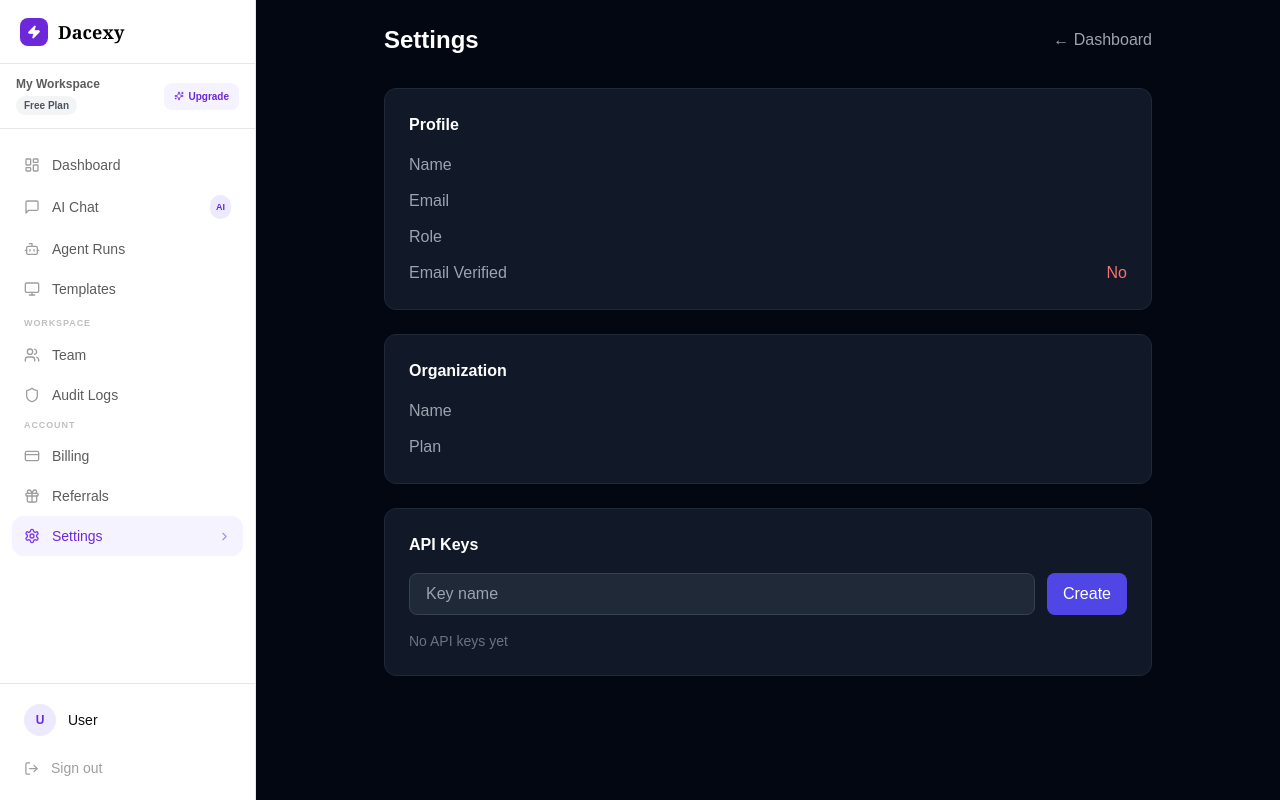
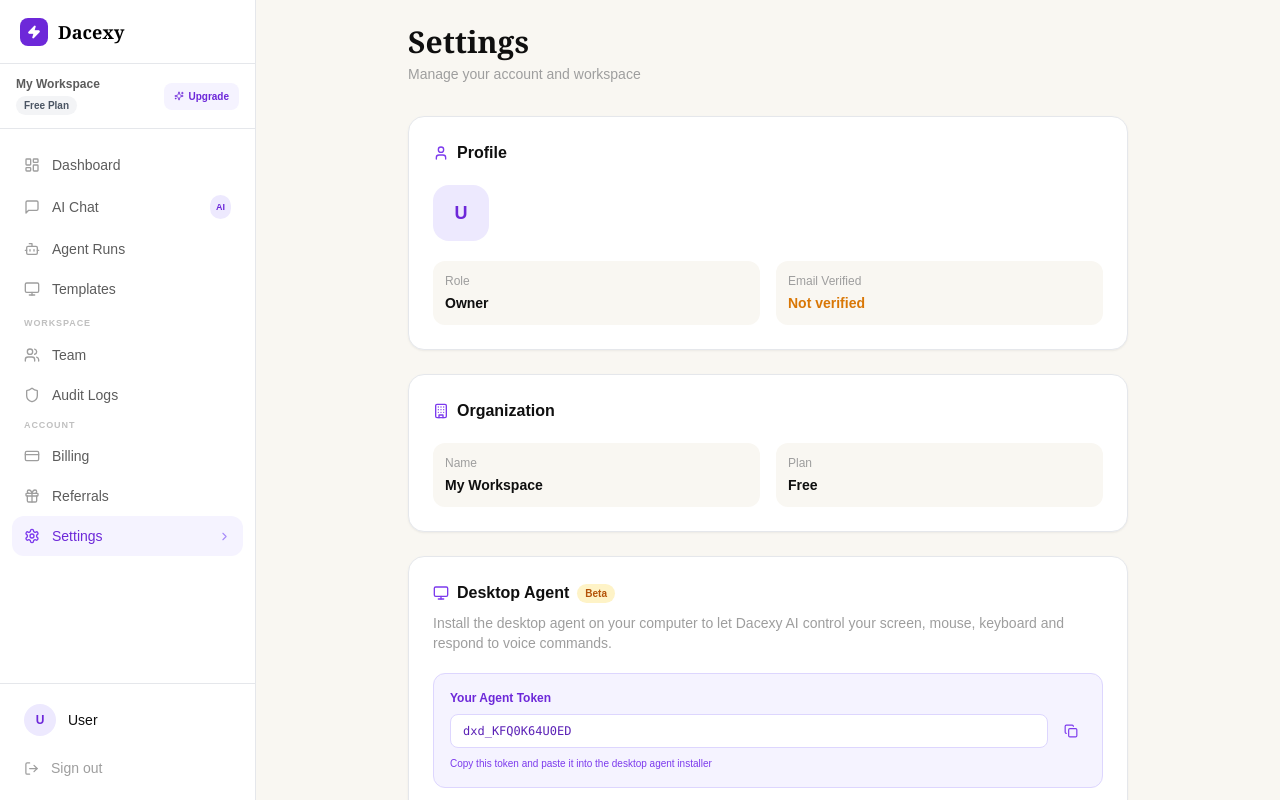
Before and after one commit to dacexyai/Dacexy-frontend, a Next.js app: page /settings in a window 1280 px wide. Before the commit this address had no page. Built offline with nearby package versions, Linux system fonts and the light colour scheme; no server answers.

Commit message:
Update page.tsx

```diff
--- a/src/app/settings/page.tsx
+++ b/src/app/settings/page.tsx
@@ -1,124 +1,209 @@
-
-
-"use client";
-import { useState, useEffect } from "react";
-import { useRouter } from "next/navigation";
-import { useAuthStore } from "@/lib/store";
-import { orgs } from "@/lib/api";
+'use client'
+import { useState, useEffect } from 'react'
+import { useAuthStore } from '@/lib/store'
+import { orgs } from '@/lib/api'
+import { getInitials, cn } from '@/lib/utils'
+import { Copy, Check, Plus, Monitor, Download, Key, User, Building } from 'lucide-react'
 
 export default function SettingsPage() {
-  const router = useRouter();
-  const { user, org, isAuthenticated } = useAuthStore();
-  const [apiKeys, setApiKeys] = useState<any[]>([]);
-  const [newKeyName, setNewKeyName] = useState("");
-  const [newKey, setNewKey] = useState("");
-  const [loading, setLoading] = useState(false);
+  const { user, org } = useAuthStore()
+  const [apiKeys, setApiKeys] = useState<any[]>([])
+  const [newKeyName, setNewKeyName] = useState('')
+  const [newKey, setNewKey] = useState('')
+  const [loading, setLoading] = useState(false)
+  const [copied, setCopied] = useState(false)
+  const [agentToken] = useState('dxd_' + Math.random().toString(36).slice(2, 18).toUpperCase())
 
   useEffect(() => {
-    if (!isAuthenticated) { router.push("/login"); return; }
-    orgs.listApiKeys().then(setApiKeys).catch(() => {});
-  }, [isAuthenticated]);
+    orgs.listApiKeys().then(setApiKeys).catch(() => {})
+  }, [])
 
   async function createKey() {
-    if (!newKeyName.trim()) return;
-    setLoading(true);
+    if (!newKeyName.trim()) return
+    setLoading(true)
     try {
-      const data = await orgs.createApiKey(newKeyName);
-      setNewKey(data.key);
-      setNewKeyName("");
-      orgs.listApiKeys().then(setApiKeys).catch(() => {});
+      const data = await orgs.createApiKey(newKeyName)
+      setNewKey(data.key)
+      setNewKeyName('')
+      orgs.listApiKeys().then(setApiKeys).catch(() => {})
     } catch (err: any) {
-      alert(err.message);
-    } finally {
-      setLoading(false);
+      alert(err.message)
+    } finally { setLoading(false) }
   }
+
+  function copyText(text: string) {
+    navigator.clipboard.writeText(text)
+    setCopied(true)
+    setTimeout(() => setCopied(false), 2000)
   }
 
   return (
-    <div className="min-h-screen bg-gray-950 p-6">
-      <div className="max-w-3xl mx-auto">
-        <div className="flex items-center justify-between mb-8">
-          <h1 className="text-2xl font-bold text-white">Settings</h1>
-          <button onClick={() => router.push("/dashboard")} className="text-gray-400 hover:text-white transition">
-            ← Dashboard
-          </button>
+    <div className="p-6 max-w-3xl mx-auto">
+      <div className="mb-8">
+        <h1 className="font-serif text-3xl font-semibold text-[#0F0F0F] mb-1">Settings</h1>
+        <p className="text-sm text-[#9E9E9E]">Manage your account and workspace</p>
       </div>
 
-        <div className="bg-gray-900 border border-gray-800 rounded-xl p-6 mb-6">
-          <h2 className="text-white font-semibold mb-4">Profile</h2>
-          <div className="space-y-3">
-            <div className="flex justify-between">
-              <span className="text-gray-400">Name</span>
-              <span className="text-white">{user?.full_name}</span>
+      {/* Profile */}
+      <div className="bg-white border border-black/6 rounded-2xl p-6 shadow-soft mb-6">
+        <div className="flex items-center gap-2 mb-5">
+          <User size={16} className="text-violet-600" />
+          <h2 className="font-semibold text-[#0F0F0F]">Profile</h2>
         </div>
-            <div className="flex justify-between">
-              <span className="text-gray-400">Email</span>
-              <span className="text-white">{user?.email}</span>
+        <div className="flex items-center gap-4 mb-5">
+          <div className="w-14 h-14 rounded-2xl bg-violet-100 flex items-center justify-center text-violet-700 text-lg font-bold">
+            {user ? getInitials(user.full_name) : 'U'}
           </div>
-            <div className="flex justify-between">
-              <span className="text-gray-400">Role</span>
-              <span className="text-white capitalize">{user?.role}</span>
+          <div>
+            <p className="font-semibold text-[#0F0F0F]">{user?.full_name}</p>
+            <p className="text-sm text-[#9E9E9E]">{user?.email}</p>
           </div>
-            <div className="flex justify-between">
-              <span className="text-gray-400">Email Verified</span>
-              <span className={user?.is_verified ? "text-green-400" : "text-red-400"}>
-                {user?.is_verified ? "Yes" : "No"}
-              </span>
+        </div>
+        <div className="grid grid-cols-2 gap-4">
+          <div className="bg-[#F9F7F2] rounded-xl p-3">
+            <p className="text-xs text-[#9E9E9E] mb-1">Role</p>
+            <p className="text-sm font-semibold text-[#0F0F0F] capitalize">{user?.role || 'owner'}</p>
+          </div>
+          <div className="bg-[#F9F7F2] rounded-xl p-3">
+            <p className="text-xs text-[#9E9E9E] mb-1">Email Verified</p>
+            <p className={cn('text-sm font-semibold', user?.is_verified ? 'text-green-600' : 'text-amber-600')}>
+              {user?.is_verified ? 'Verified ✓' : 'Not verified'}
+            </p>
           </div>
         </div>
       </div>
 
-        <div className="bg-gray-900 border border-gray-800 rounded-xl p-6 mb-6">
-          <h2 className="text-white font-semibold mb-4">Organization</h2>
-          <div className="space-y-3">
-            <div className="flex justify-between">
-              <span className="text-gray-400">Name</span>
-              <span className="text-white">{org?.name}</span>
+      {/* Organization */}
+      <div className="bg-white border border-black/6 rounded-2xl p-6 shadow-soft mb-6">
+        <div className="flex items-center gap-2 mb-5">
+          <Building size={16} className="text-violet-600" />
+          <h2 className="font-semibold text-[#0F0F0F]">Organization</h2>
         </div>
-            <div className="flex justify-between">
-              <span className="text-gray-400">Plan</span>
-              <span className="text-white capitalize">{org?.plan_tier}</span>
+        <div className="grid grid-cols-2 gap-4">
+          <div className="bg-[#F9F7F2] rounded-xl p-3">
+            <p className="text-xs text-[#9E9E9E] mb-1">Name</p>
+            <p className="text-sm font-semibold text-[#0F0F0F]">{(org as any)?.name || 'My Workspace'}</p>
+          </div>
+          <div className="bg-[#F9F7F2] rounded-xl p-3">
+            <p className="text-xs text-[#9E9E9E] mb-1">Plan</p>
+            <p className="text-sm font-semibold text-[#0F0F0F] capitalize">{(org as any)?.plan_tier || 'Free'}</p>
           </div>
         </div>
       </div>
 
-        <div className="bg-gray-900 border border-gray-800 rounded-xl p-6">
-          <h2 className="text-white font-semibold mb-4">API Keys</h2>
+      {/* Desktop Agent */}
+      <div className="bg-white border border-black/6 rounded-2xl p-6 shadow-soft mb-6">
+        <div className="flex items-center gap-2 mb-2">
+          <Monitor size={16} className="text-violet-600" />
+          <h2 className="font-semibold text-[#0F0F0F]">Desktop Agent</h2>
+          <span className="text-[10px] font-bold bg-amber-100 text-amber-700 px-2 py-0.5 rounded-full">Beta</span>
+        </div>
+        <p className="text-sm text-[#9E9E9E] mb-5">
+          Install the desktop agent on your computer to let Dacexy AI control your screen, mouse, keyboard and respond to voice commands.
+        </p>
+
+        {/* Agent Token */}
+        <div className="bg-violet-50 border border-violet-200 rounded-xl p-4 mb-5">
+          <p className="text-xs font-semibold text-violet-700 mb-2">Your Agent Token</p>
+          <div className="flex items-center gap-2">
+            <code className="flex-1 text-xs font-mono text-violet-800 bg-white border border-violet-200 rounded-lg px-3 py-2 truncate">
+              {agentToken}
+            </code>
+            <button onClick={() => copyText(agentToken)}
+              className="p-2 hover:bg-violet-100 rounded-lg transition-colors">
+              {copied ? <Check size={14} className="text-green-600" /> : <Copy size={14} className="text-violet-600" />}
+            </button>
+          </div>
+          <p className="text-[10px] text-violet-600 mt-2">Copy this token and paste it into the desktop agent installer</p>
+        </div>
+
+        {/* Download buttons */}
+        <p className="text-xs font-semibold text-[#5C5C5C] uppercase tracking-wide mb-3">Download Installer</p>
+        <div className="grid grid-cols-1 gap-2">
+          <a href="https://github.com/dacexyai/Dacexy-backend/raw/main/desktop_agent/install_windows.bat"
+            download className="flex items-center gap-3 bg-[#F9F7F2] hover:bg-gray-100 border border-black/8 rounded-xl px-4 py-3 transition-all">
+            <Download size={15} className="text-[#9E9E9E]" />
+            <div>
+              <p className="text-sm font-semibold text-[#0F0F0F]">Windows</p>
+              <p className="text-xs text-[#9E9E9E]">install_windows.bat — double click to install</p>
+            </div>
+          </a>
+          <a href="https://github.com/dacexyai/Dacexy-backend/raw/main/desktop_agent/install_mac.sh"
+            download className="flex items-center gap-3 bg-[#F9F7F2] hover:bg-gray-100 border border-black/8 rounded-xl px-4 py-3 transition-all">
+            <Download size={15} className="text-[#9E9E9E]" />
+            <div>
+              <p className="text-sm font-semibold text-[#0F0F0F]">macOS</p>
+              <p className="text-xs text-[#9E9E9E]">install_mac.sh — run in terminal</p>
+            </div>
+          </a>
+          <a href="https://github.com/dacexyai/Dacexy-backend/raw/main/desktop_agent/install_linux.sh"
+            download className="flex items-center gap-3 bg-[#F9F7F2] hover:bg-gray-100 border border-black/8 rounded-xl px-4 py-3 transition-all">
+            <Download size={15} className="text-[#9E9E9E]" />
+            <div>
+              <p className="text-sm font-semibold text-[#0F0F0F]">Linux</p>
+              <p className="text-xs text-[#9E9E9E]">install_linux.sh — run in terminal</p>
+            </div>
+          </a>
+        </div>
+
+        <div className="mt-4 bg-amber-50 border border-amber-200 rounded-xl p-4">
+          <p className="text-xs font-semibold text-amber-700 mb-1">How to use</p>
+          <ol className="text-xs text-amber-800 space-y-1 list-decimal list-inside">
+            <li>Download installer for your OS</li>
+            <li>Run the installer — it sets up everything automatically</li>
+            <li>Copy your Agent Token above and paste when asked</li>
+            <li>Agent starts and connects to your Dacexy account</li>
+            <li>Say "Hey Dacexy" or type commands in the chat</li>
+          </ol>
+        </div>
+      </div>
+
+      {/* API Keys */}
+      <div className="bg-white border border-black/6 rounded-2xl p-6 shadow-soft">
+        <div className="flex items-center gap-2 mb-5">
+          <Key size={16} className="text-violet-600" />
+          <h2 className="font-semibold text-[#0F0F0F]">API Keys</h2>
+        </div>
         {newKey && (
-            <div className="p-3 bg-green-900/50 border border-green-700 rounded-lg mb-4">
-              <p className="text-green-300 text-sm font-mono break-all">{newKey}</p>
-              <p className="text-green-400 text-xs mt-1">Copy this key — it won't be shown again</p>
+          <div className="bg-green-50 border border-green-200 rounded-xl p-4 mb-4">
+            <p className="text-xs font-semibold text-green-700 mb-2">New key created — copy it now, it won't show again</p>
+            <div className="flex items-center gap-2">
+              <code className="flex-1 text-xs font-mono text-green-800 bg-white border border-green-200 rounded-lg px-3 py-2 truncate">{newKey}</code>
+              <button onClick={() => copyText(newKey)} className="p-2 hover:bg-green-100 rounded-lg">
+                <Copy size={14} className="text-green-600" />
+              </button>
+            </div>
           </div>
         )}
         <div className="flex gap-3 mb-4">
           <input
             value={newKeyName}
             onChange={e => setNewKeyName(e.target.value)}
-              placeholder="Key name"
-              className="flex-1 px-4 py-2 bg-gray-800 border border-gray-700 rounded-lg text-white focus:outline-none focus:border-indigo-500"
+            placeholder="Key name e.g. Production"
+            className="flex-1 px-4 py-2.5 bg-[#F9F7F2] border border-black/8 rounded-xl text-sm focus:outline-none focus:border-violet-400 transition-all"
           />
-            <button
-              onClick={createKey}
-              disabled={loading}
-              className="px-4 py-2 bg-indigo-600 hover:bg-indigo-700 disabled:opacity-50 text-white rounded-lg transition"
-            >
+          <button onClick={createKey} disabled={loading || !newKeyName.trim()}
+            className="flex items-center gap-2 px-4 py-2.5 bg-violet-700 hover:bg-violet-800 disabled:opacity-50 text-white text-sm font-semibold rounded-xl transition-all">
+            <Plus size={14} />
             Create
           </button>
         </div>
         <div className="space-y-2">
-            {apiKeys.map((k) => (
-              <div key={k.id} className="flex justify-between items-center p-3 bg-gray-800 rounded-lg">
+          {apiKeys.length === 0 ? (
+            <p className="text-sm text-[#9E9E9E] text-center py-4">No API keys yet</p>
+          ) : (
+            apiKeys.map((k: any) => (
+              <div key={k.id} className="flex items-center justify-between p-3 bg-[#F9F7F2] rounded-xl">
                 <div>
-                  <p className="text-white text-sm">{k.name}</p>
-                  <p className="text-gray-400 text-xs font-mono">{k.key_prefix}...</p>
+                  <p className="text-sm font-semibold text-[#0F0F0F]">{k.name}</p>
+                  <p className="text-xs text-[#9E9E9E] font-mono">{k.key_prefix}...</p>
                 </div>
-                <span className="text-gray-500 text-xs">{new Date(k.created_at).toLocaleDateString()}</span>
+                <p className="text-xs text-[#B0B0B0]">{k.created_at ? new Date(k.created_at).toLocaleDateString() : ''}</p>
               </div>
-            ))}
-            {apiKeys.length === 0 && <p className="text-gray-500 text-sm">No API keys yet</p>}
+            ))
+          )}
         </div>
       </div>
     </div>
-    </div>
-  );
+  )
      }
```
Lines whose indentation alone changed are shown as unchanged.
